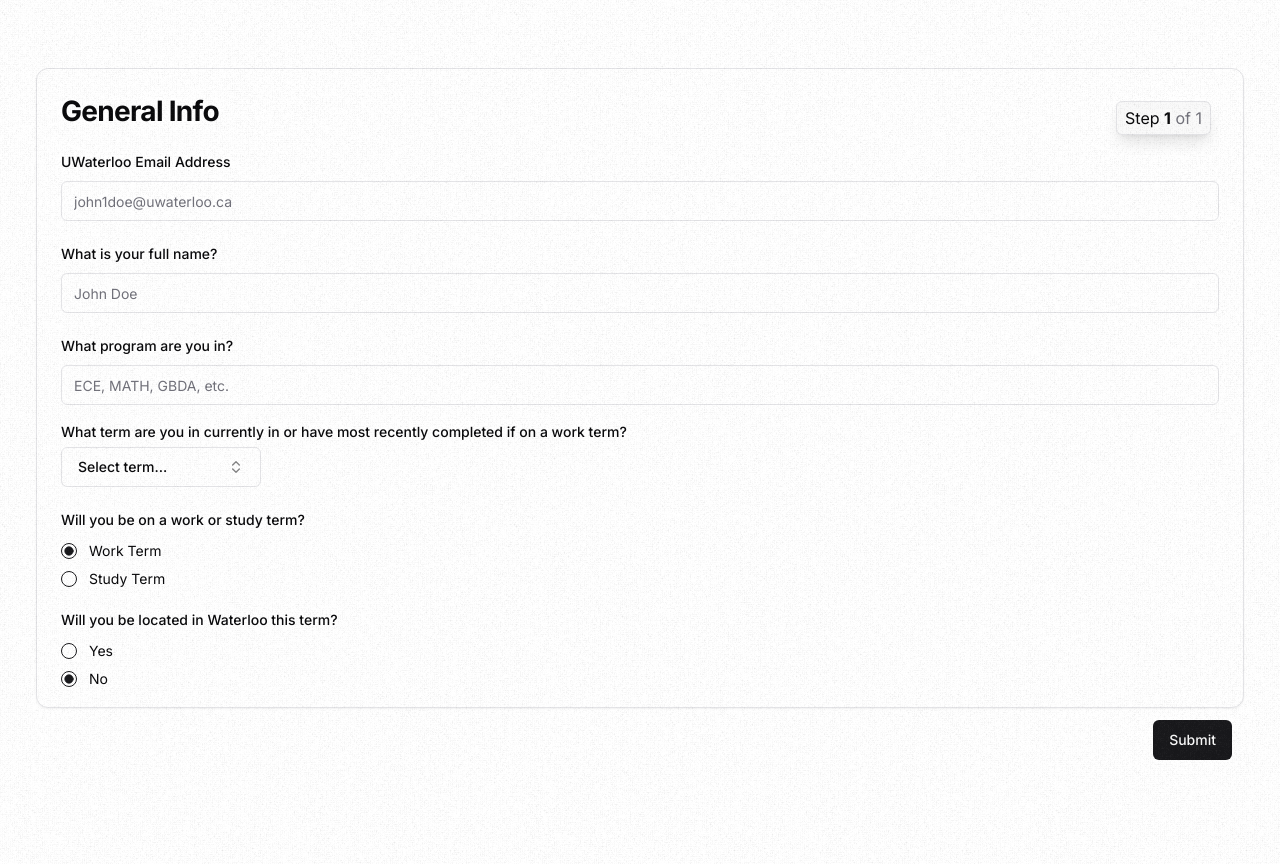
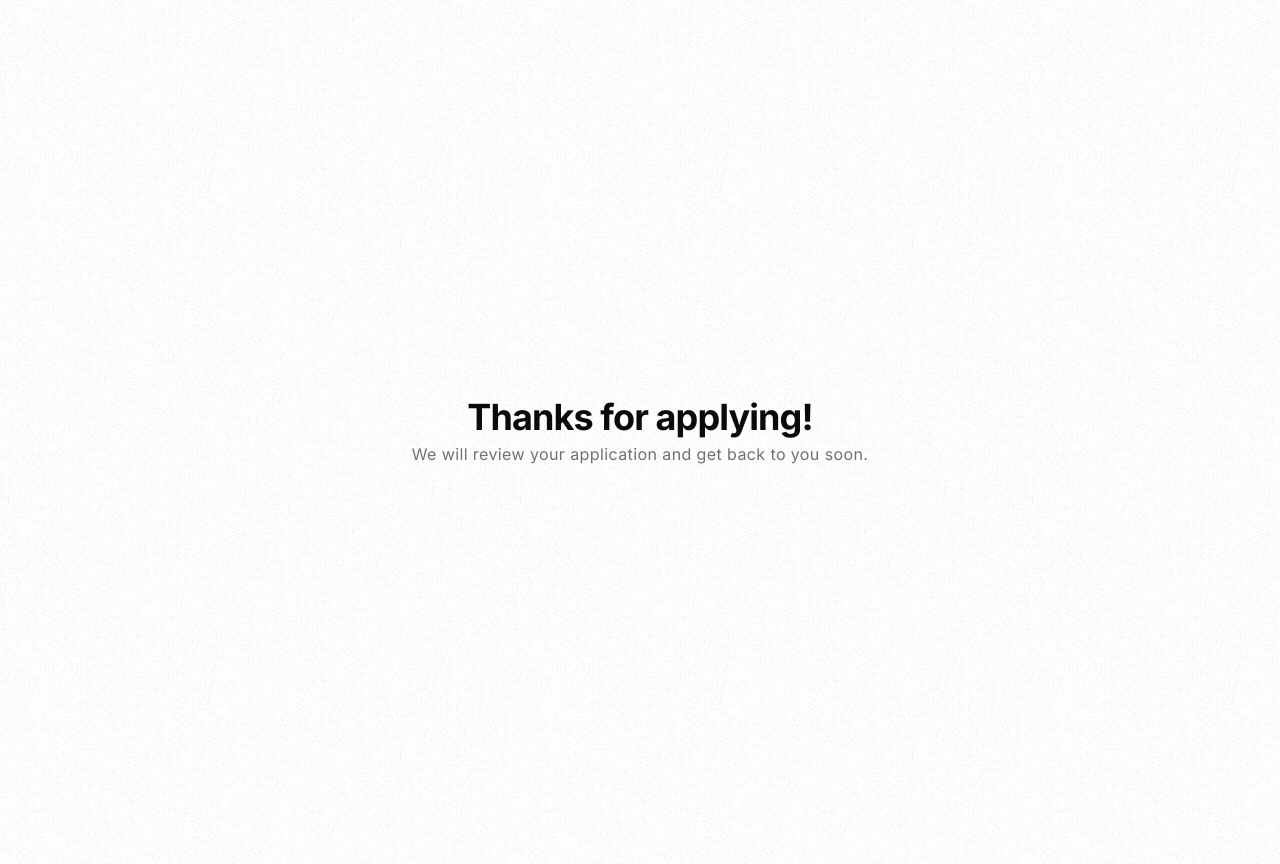
Before and after one commit to UWPM/clubsite, a Next.js app: page /apply in a window 1280 px wide. Before the commit the page ends 800 px from the top, so only its background shows below. Built offline with nearby package versions, Linux system fonts and the light colour scheme.

Commit message:
fix: close application deadline window

```diff
--- a/app/apply/page.tsx
+++ b/app/apply/page.tsx
@@ -4,7 +4,13 @@ import Hero from "./layouts/hero";
 export default function Apply() {
   return (
     <Template>
-      <Hero />
+      {/* <Hero /> */}
+      <div className="flex h-screen flex-col items-center justify-center space-y-1 text-pretty">
+        <h1 className="-mt-16 text-4xl font-bold">Thanks for applying!</h1>
+        <p className="text-muted-foreground">
+          We will review your application and get back to you soon.
+        </p>
+      </div>
     </Template>
   );
 }
--- a/app/client-layout.tsx
+++ /dev/null
@@ -1,27 +0,0 @@
-"use client";
-
-import { useEffect, useState } from "react";
-import Navbar from "@/components/navbar";
-import NoiseSVG from "@/components/noise-svg";
-
-export default function ClientLayout({
-  children,
-}: Readonly<{
-  children: React.ReactNode;
-}>) {
-  const [showNavbar, setShowNavbar] = useState(true);
-
-  useEffect(() => {
-    const path = window.location.pathname.split("/").filter(Boolean).pop();
-    const hideNavbarPaths = ["dashboard", "hidden-login", "apply"];
-    setShowNavbar(!hideNavbarPaths.includes(path || ""));
-  }, []);
-
-  return (
-    <>
-      <NoiseSVG />
-      {showNavbar && <Navbar />}
-      {children}
-    </>
-  );
-}
--- a/app/layout.tsx
+++ b/app/layout.tsx
@@ -1,11 +1,7 @@
 import type { Metadata } from "next";
 import { Inter } from "next/font/google";
 import "./globals.css";
-import Navbar from "@/components/navbar";
-import Footer from "@/components/footer";
-import dynamic from "next/dynamic";
 import NoiseSVG from "@/components/noise-svg";
-import ClientLayout from "./client-layout";
 
 const spline = Inter({
   subsets: ["latin"],
@@ -16,7 +12,6 @@ export const metadata: Metadata = {
   description: "Apply to the UWaterloo PM club",
 };
 
-
 export default function RootLayout({
   children,
 }: Readonly<{
@@ -25,7 +20,8 @@ export default function RootLayout({
   return (
     <html lang="en">
       <body className={spline.className}>
-        <ClientLayout>{children}</ClientLayout>
+        <NoiseSVG />
+        {children}
         {/* <Footer /> */}
         {/* <DynamicScrollToTop /> */}
       </body>
```
